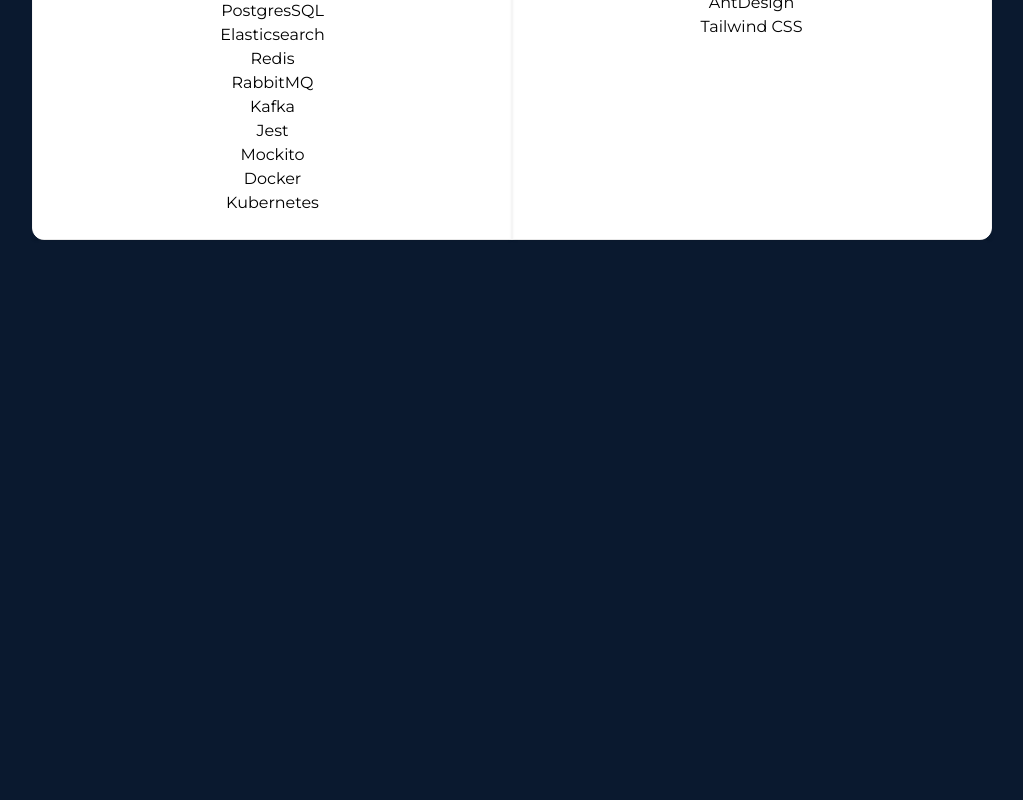
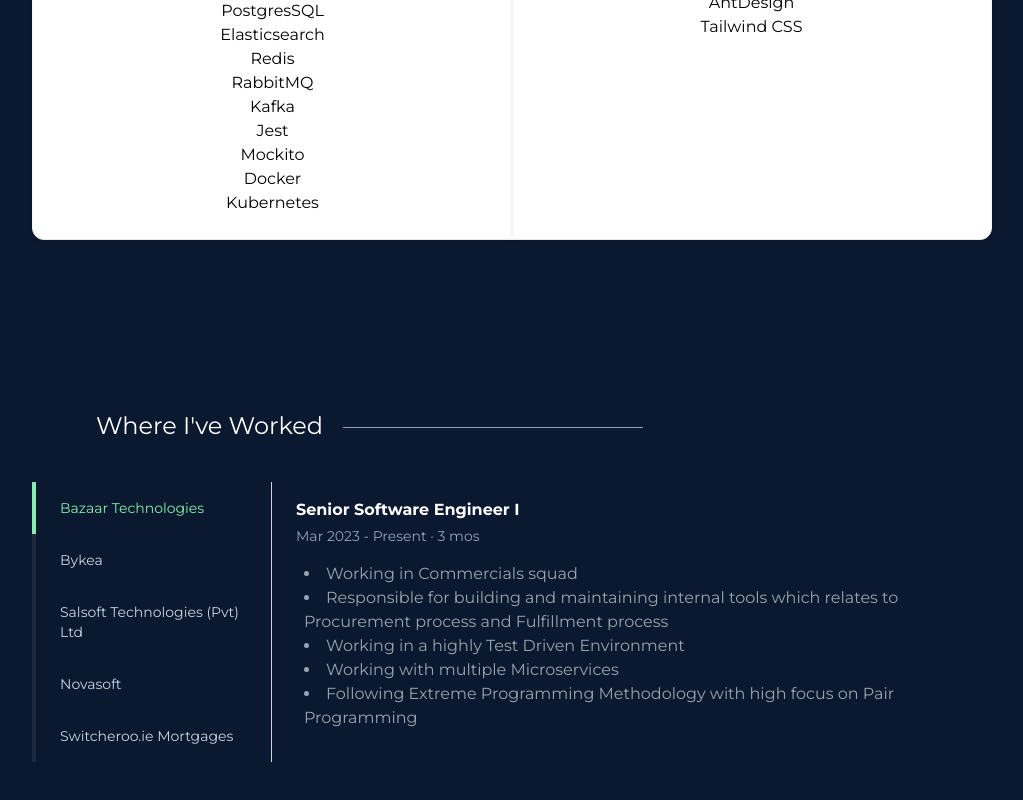
Before and after one commit to Hamza91able/portfolio, a Next.js app: page / in a window 1280 px wide. Shown: the part 1436-2236 px from the top of the page, without its empty margins (128-1151 px from the left). Before the commit the page ends 1756 px from the top, so only its background shows below. Built offline with nearby package versions, Linux system fonts and the light colour scheme.

Commit message:
Experience added

```diff
--- /dev/null
+++ b/src/app/Pages/Experience/Components/Tabs.tsx
@@ -0,0 +1,42 @@
+"use client";
+import { companies } from "@/app/constants/experience";
+import React, { useState } from "react";
+
+export default function Tabs() {
+  const [selectedCompany, setSelectedCompany] = useState(0);
+
+  return (
+    <div className="flex flex-col md:flex-row bg-gray-100 bg-transparent">
+      <div className="border-b md:border-b-0 md:border-r border-gray-300 md:w-1/4">
+        <div className="flex flex-row md:flex-col md:justify-center overflow-y-auto">
+          {companies.map((company, index) => (
+            <button
+              key={index}
+              className={`px-6 py-4 text-sm md:text-md hover:bg-slate-700 md:border-l-4 ${
+                selectedCompany === index
+                  ? "md:border-green-300 text-green-300"
+                  : "border-slate-800 text-slate-300"
+              }  bg-transparent text-left`}
+              onClick={() => setSelectedCompany(index)}
+            >
+              {company.name}
+            </button>
+          ))}
+        </div>
+      </div>
+      <div className="px-6 py-4 md:flex-1 w-100">
+        <h2 className="text-md font-bold text-white mb-1">
+          {companies[selectedCompany].designation}
+        </h2>
+        <h2 className="text-sm text-slate-400 mb-4">
+          {companies[selectedCompany].timePeriod}
+        </h2>
+        <p className="text-gray-400 ml-2">
+          {companies[selectedCompany].points?.map((point, index) => (
+            <li key={index}>{point}</li>
+          ))}
+        </p>
+      </div>
+    </div>
+  );
+}
--- /dev/null
+++ b/src/app/Pages/Experience/Experience.tsx
@@ -0,0 +1,20 @@
+import React from "react";
+import Tabs from "./Components/Tabs";
+
+export default function Experience() {
+  return (
+    <>
+      <div className="relative isolate overflow-hidden lg:mt-20">
+        <div className="mx-auto max-w-4xl px-6 lg:px-8">
+          <h2 className="headingDivider">{"Where I've Worked"}</h2>
+        </div>
+      </div>
+      <div className="mx-auto max-w-5xl px-6 lg:px-8">
+        <Tabs />
+      </div>
+      <br />
+      <br />
+      <br />
+    </>
+  );
+}
--- /dev/null
+++ b/src/app/constants/experience.tsx
@@ -0,0 +1,69 @@
+export interface IExperience {
+  name: string;
+  designation: string;
+  timePeriod: string;
+  points?: string[];
+}
+
+export const companies: IExperience[] = [
+  {
+    name: "Bazaar Technologies",
+    designation: "Senior Software Engineer I",
+    timePeriod: `Mar 2023 - Present · ${
+      (new Date().getFullYear() - 2023) * 12 + new Date().getMonth() - 1
+    } mos`,
+    points: [
+      "Working in Commercials squad",
+      "Responsible for building and maintaining internal tools which relates to Procurement process and Fulfillment process",
+      "Working in a highly Test Driven Environment",
+      "Working with multiple Microservices",
+      "Following Extreme Programming Methodology with high focus on Pair Programming",
+    ],
+  },
+  {
+    name: "Bykea",
+    designation: "Software Engineer - Fullstack",
+    timePeriod: "Apr 2022 - Mar 2023 · 1 yr",
+    points: [
+      "Wokring in Delivery vertical",
+      "Working with multiple Microservices",
+      "Responsible for creating new and maintaining old features",
+      "Work with a on focus of scale work as we have millions of customers",
+    ],
+  },
+  {
+    name: "Salsoft Technologies (Pvt) Ltd",
+    designation: "Web Application Developer",
+    timePeriod: "Mar 2021 - Apr 2022 · 1 yr 2 mos",
+    points: [
+      "Developing Complete Platforms From Start to Finish",
+      "Managing Existing Projects",
+      "Developing Complete Application Structure and Design",
+      "Developing Production Ready Web Applications",
+      "Developing REST APIs for Mobile Applications",
+      "Working on Various Technologies like WebRTC, WebGL, RTMP etc.",
+      "Highly Involved with Project Managers for Improving Application Flow",
+      "Wokring on Multiple Web Applications Simultaneously",
+      "Always Learning Something New",
+    ],
+  },
+  {
+    name: "Novasoft",
+    designation: "MERN Stack Developer",
+    timePeriod: "Jun 2019 - Mar 2021 · 1 yr 10 mos",
+    points: [
+      "Developing React Applications Using Material UI and Ant Designs",
+      "Developing Frontend & Backend of E-Learning Platform",
+    ],
+  },
+  {
+    name: "Switcheroo.ie Mortgages",
+    designation: "Full Stack Software Engineer (Contract)",
+    timePeriod: "July 2020 - April 2021",
+    points: [
+      "Responsible for developing new and maintaining old features",
+      "Worked closely with international clients to assess requirements and develop solutions",
+      "Responsible for managing Mortgage platforms",
+    ],
+  },
+];
--- a/src/app/globals.css
+++ b/src/app/globals.css
@@ -23,3 +23,26 @@
   background: #0a192f;
   color: white;
 }
+
+.headingDivider {
+  display: flex;
+  -moz-box-align: center;
+  align-items: center;
+  position: relative;
+  margin: 10px 0px 40px;
+  width: 100%;
+  font-size: 1.5rem;
+  line-height: 2rem;
+  white-space: nowrap;
+}
+
+.headingDivider::after {
+  content: "";
+  display: block;
+  position: relative;
+  top: 1px;
+  width: 300px;
+  height: 1px;
+  margin-left: 20px;
+  background-color: rgb(148 163 184 / 1);
+}
--- a/src/app/page.tsx
+++ b/src/app/page.tsx
@@ -1,6 +1,7 @@
 import Head from "next/head";
 import Header from "./Components/Header/Header";
 import About from "./Pages/About/About";
+import Experience from "./Pages/Experience/Experience";
 
 export default function Home() {
   return (
@@ -10,6 +11,7 @@
       </Head>
       <Header />
       <About />
+      <Experience />
     </>
   );
 }
```
